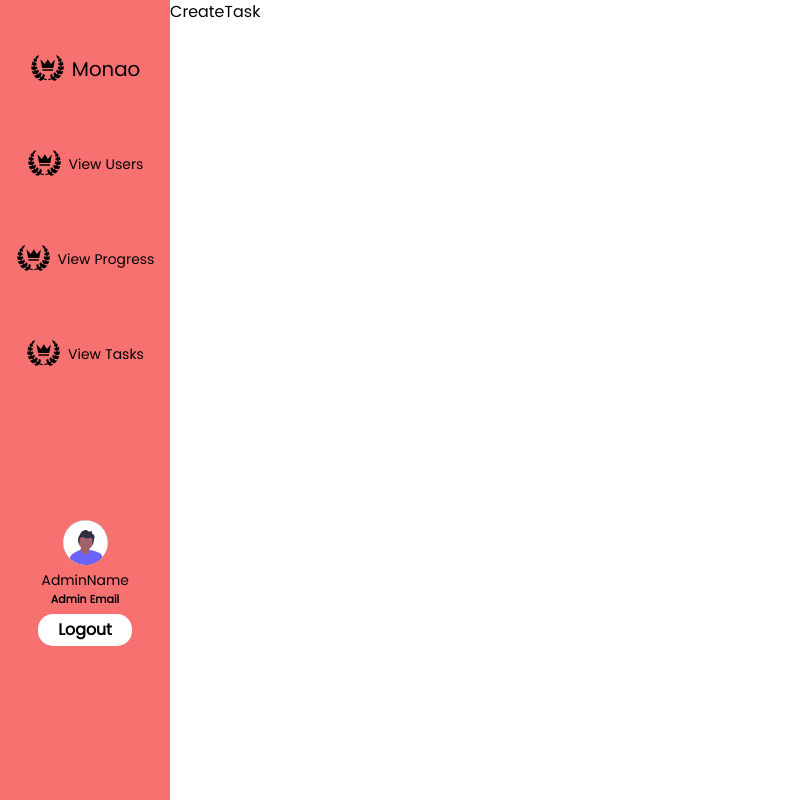
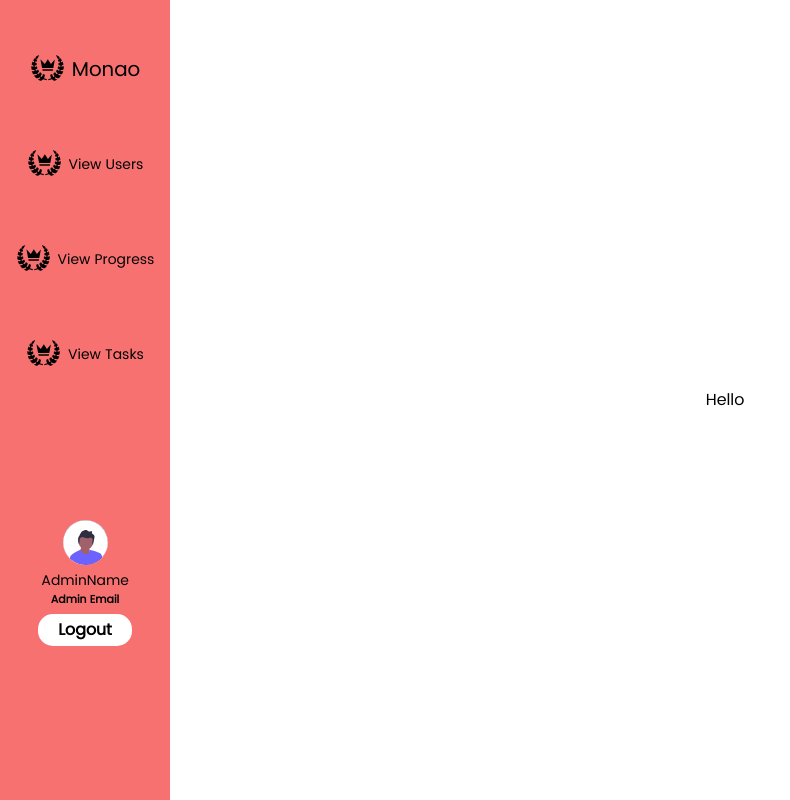
Before and after one commit to FrancisUzoigwe/Frontfiles, a React (Vite) app: page /access/create in a window 1280 px wide. Shown: the whole page, without its empty margins (0-790 px from the left). Built offline with nearby package versions, Linux system fonts and the light colour scheme.

Commit message:
24th commit

```diff
--- a/src/pages/screen/CreateTask.tsx
+++ b/src/pages/screen/CreateTask.tsx
@@ -1,7 +1,9 @@
 
 const CreateTask = () => {
   return (
-    <div>CreateTask</div>
+    <div className="w-full h-[100vh] flex justify-center items-center">
+      <div>Hello</div>
+    </div>
   )
 }
 
```
